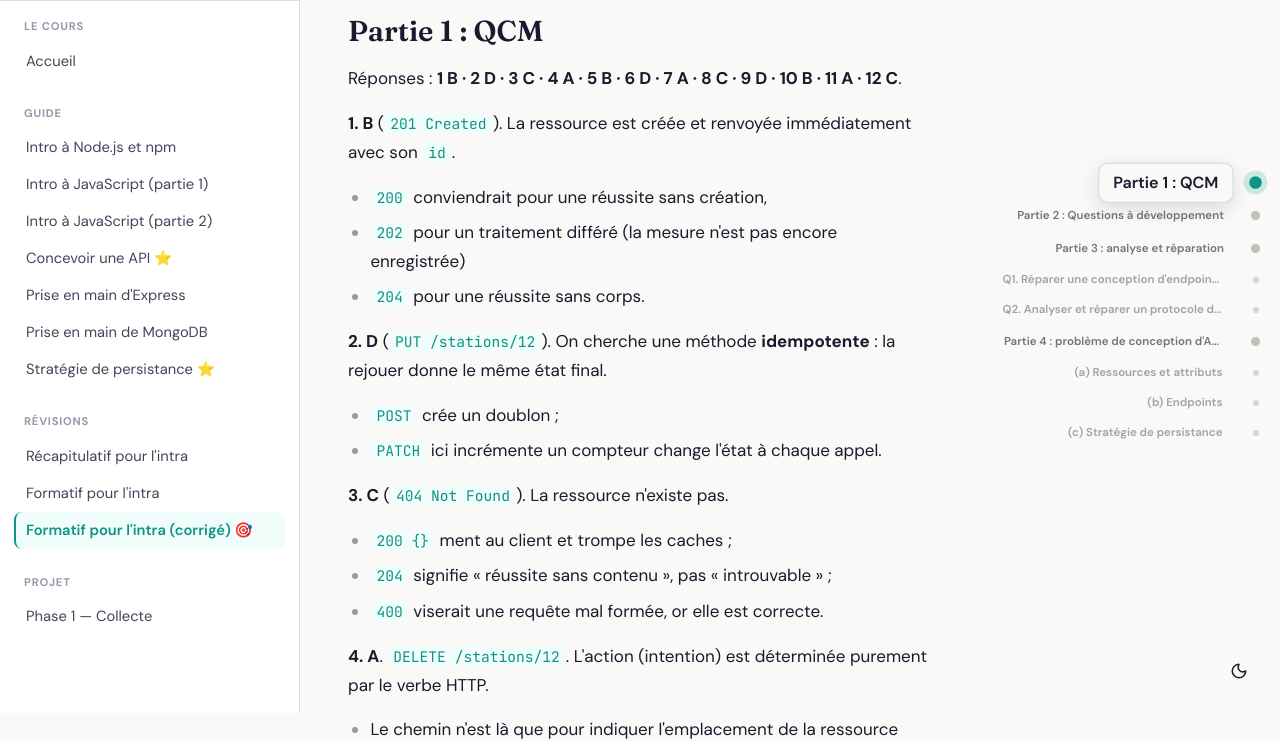
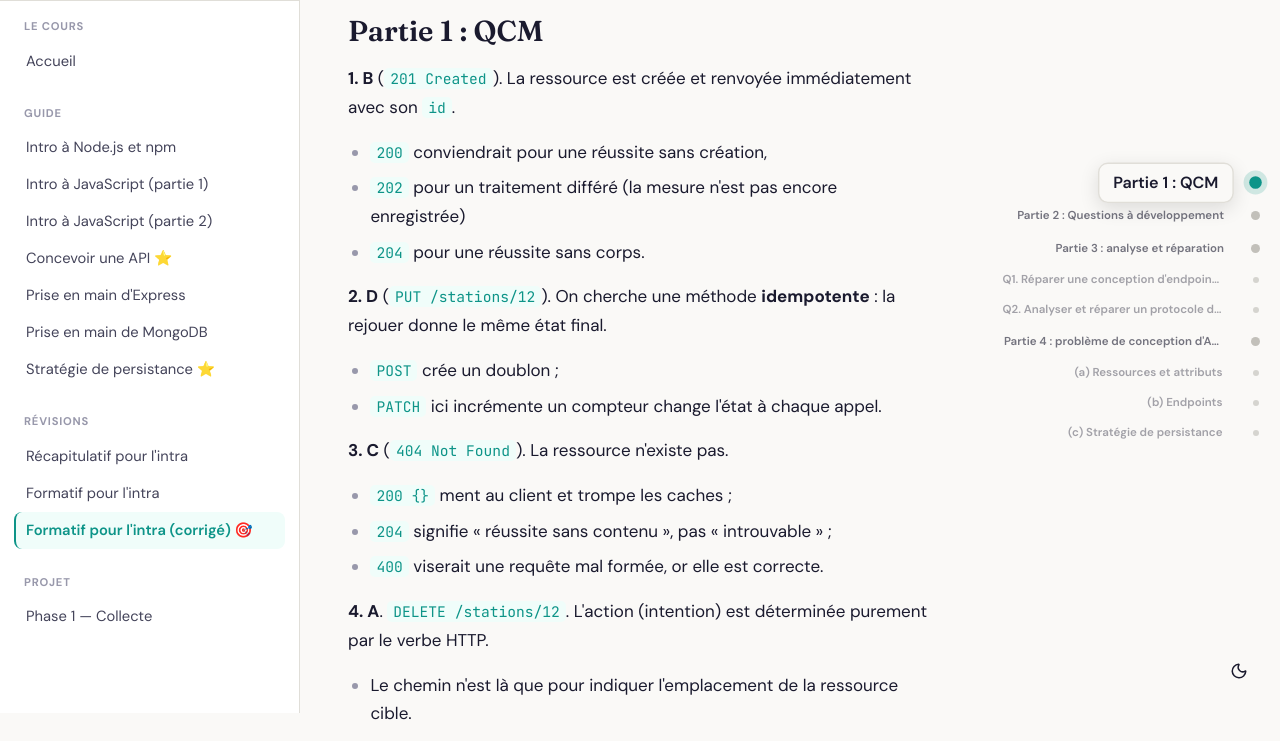
Before and after one commit to udem-diro/cours-IFT3225, an Astro site in the folder site/: page /exams/formatif-intra-corrige in a window 1280 px wide. Shown: the part 87-828 px from the top of the page. Built offline with nearby package versions, Linux system fonts and the light colour scheme; Astro itself is replaced by a stand-in of ours.

Commit message:
formatif corrige fix

```diff
--- a/site/src/pages/exams/formatif-intra-corrige.mdx
+++ b/site/src/pages/exams/formatif-intra-corrige.mdx
@@ -13,8 +13,6 @@ Les parties 3 et 4 admettent plusieurs bonnes réponses. Ce qui est évalué : l
 </MarginNote> */}
 
 ## Partie 1 : QCM
-
-Réponses : **1 B · 2 D · 3 C · 4 A · 5 B · 6 D · 7 A · 8 C · 9 D · 10 B · 11 A · 12 C**.
 
 **1. B** (`201 Created`). La ressource est créée et renvoyée immédiatement avec son `id`.
   - `200` conviendrait pour une réussite sans création,
```
